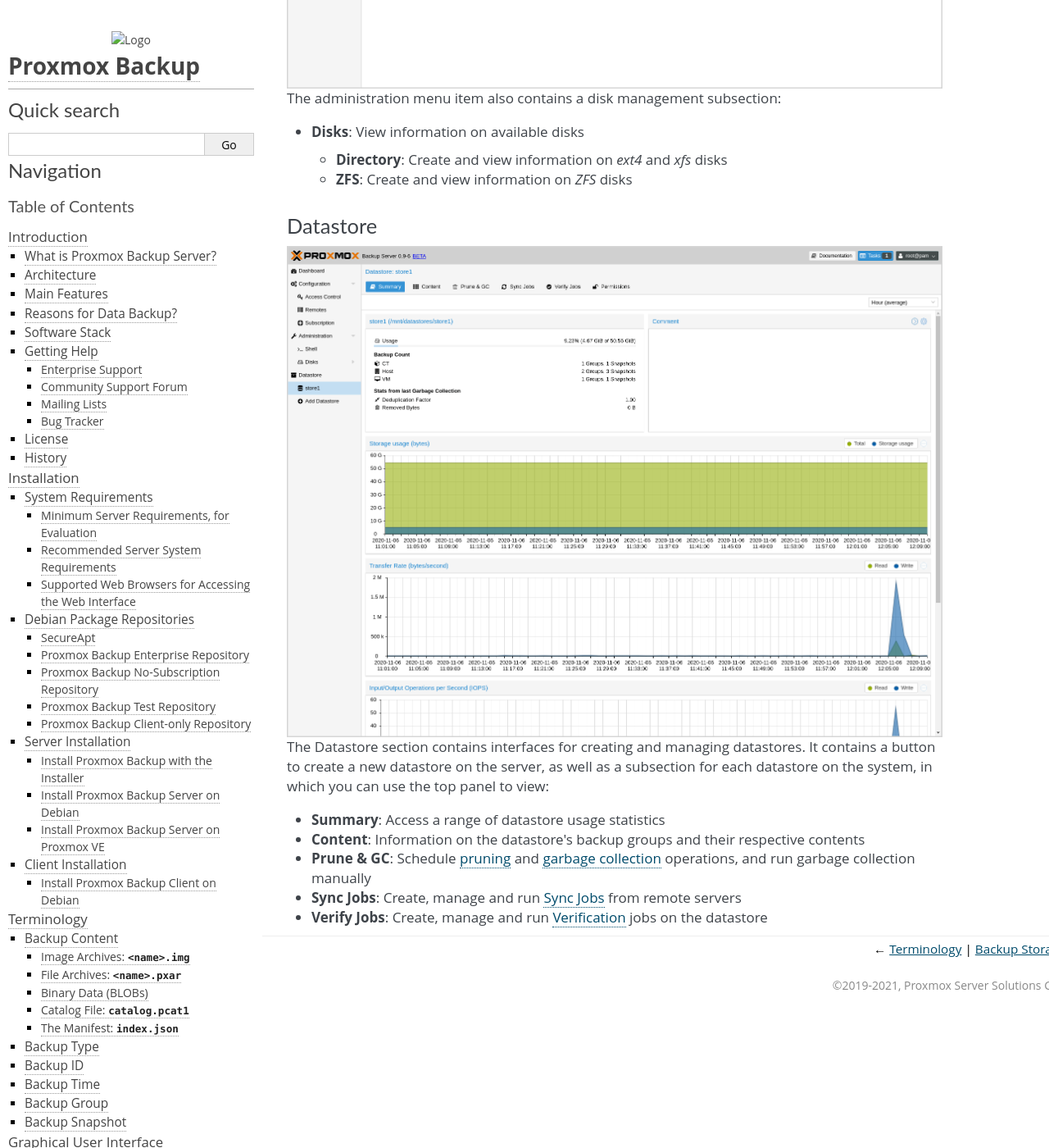
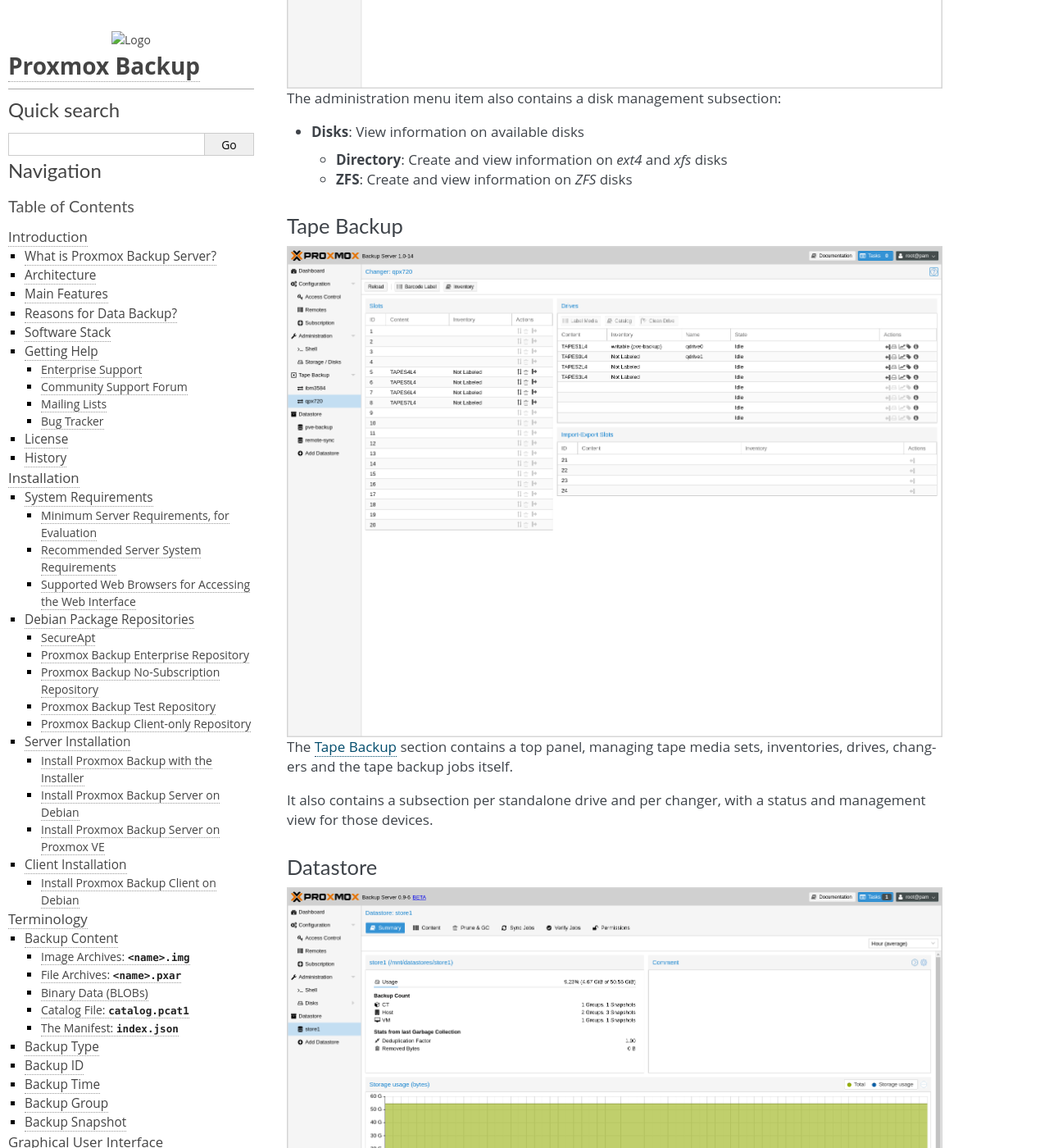
Before and after one commit to proxmox/proxmox-backup, a Sphinx documentation site: the page built from docs/gui.rst, in a window 1280 px wide and 1400 px high, scrolled down 3588 px. Shown: the whole window at 82% size. Built offline with Sphinx 7.4.7, drawn with Linux system fonts in a browser that asks for light colours.

Commit message:
docs: gui: add short tape backup section
Signed-off-by: Thomas Lamprecht <t.lamprecht@proxmox.com>

```diff
--- a/docs/gui.rst
+++ b/docs/gui.rst
@@ -112,6 +112,18 @@
   * **Directory**: Create and view information on *ext4* and *xfs* disks
   * **ZFS**: Create and view information on *ZFS* disks
 
+Tape Backup
+^^^^^^^^^^^
+
+.. image:: images/screenshots/pbs-gui-tape-changer-overview.png
+  :align: right
+  :alt: Tape Backup: Tape changer overview
+
+The `Tape Backup`_ section contains a top panel, managing tape media sets,
+inventories, drives, changers and the tape backup jobs itself.
+
+It also contains a subsection per standalone drive and per changer, with a
+status and management view for those devices.
 
 Datastore
 ^^^^^^^^^
```
